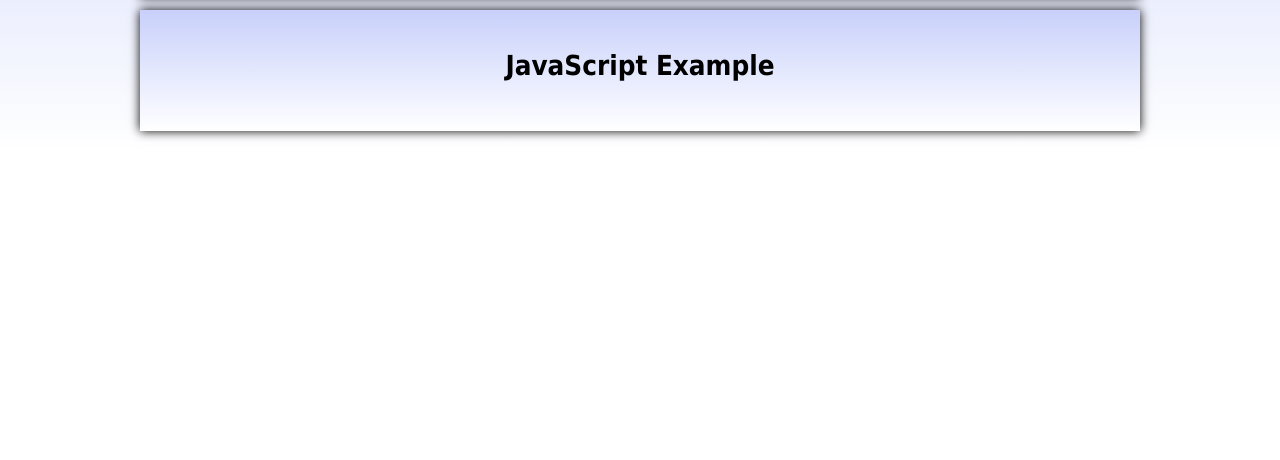
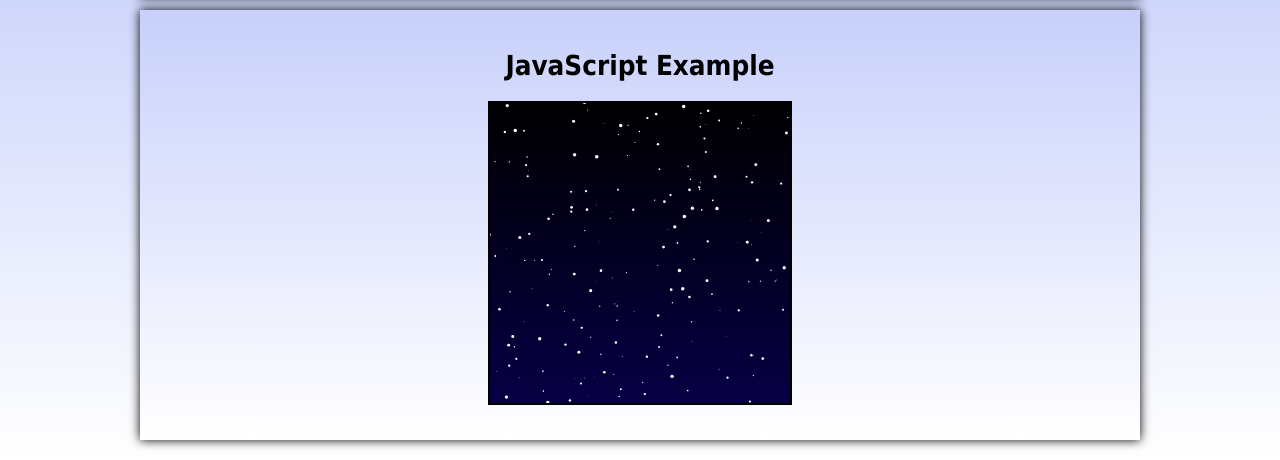
Before and after one commit to KeianBarton/KeiansPortfolio, a plain HTML site: page index.html in a window 1280 px wide. Shown: the part 1107-1567 px from the top of the page. Before the commit the page ends 1258 px from the top, so only its background shows below. Drawn offline with Linux system fonts and the light colour scheme.

Commit message:
Added basic scrolling stars Javascript example

```diff
--- a/index.html
+++ b/index.html
@@ -4,10 +4,14 @@
   <meta charset="UTF-8">
   <meta name="viewport" content="width=device-width, initial-scale=1.0, maximum-scale=1.0">
   <link rel="stylesheet" href="main.css">
+  <!-- Script to showcase CV PDF -->
   <script src="scripts/pdfScript.js"></script>
+  <!-- Scripts to run example Javascript game -->
+  <script src="scripts/exampleGame/Program.js"></script>
+  <script src="scripts/exampleGame/Stars.js"></script>
   <title>Keian's Portfolio Page</title>
 </head>
-<body>
+<body onload="Main()">
   <div class="wrapper">
     <header>
       <img src = "images/KeianProfile.jpg" alt="Keian Barton's Profile Picture">
@@ -25,7 +29,7 @@
               <button type="button" onclick="toggleCvPdf()">my CV</button>
               for more details.
             </p>
-            <iframe id="cvPDFFrame" style="display:none" height=500></iframe>
+            <iframe id="cvPdfFrame" style="display:none" height=500></iframe>
           </div>
           <div id="skills">
             <h3>Technologies</h3>
@@ -90,11 +94,11 @@
         </div>
       </li>
       <li>
-      <div style="flex: auto;" id="javaScriptExample">
-      <h3>JavaScript Example</h3>
-    </li>
-  </ul>
-    </div>
+        <div style="flex: auto;" id="javaScriptExample">
+          <h3>JavaScript Example</h3>
+        </div>
+      </li>
+    </ul>
   </div>
 </body>
 </html>
--- a/main.css
+++ b/main.css
@@ -88,8 +88,8 @@ header h2 {
   padding-bottom: 3%;
 }
 
-#cvPDFFrame {
-  width: 100%
+#cvPdfFrame {
+  width: 100%;
 }
 
 #skills li{
@@ -146,22 +146,15 @@ header h2 {
   box-shadow: 0px 0px 10px #000000;
   padding: 3%;
   margin-bottom: 2%;
-  text-align: justify;
-}
-
-#javaScriptExample li {
-  border-top: 1px solid #000000;
-  font-size: 115%;
-  font-weight: bold;
-  list-style-type: none;
-  padding: 2% 0 2% 0;
-}
-
-#javaScriptExample p {
-  font-style: italic;
-  padding-bottom: 1%;
+  text-align: center;
 }
 
 #javaScriptExample div {
   padding-bottom: 5%;
 }
+
+#javaScriptGameArea {
+  background-color: #000000;
+  background: linear-gradient(to top, #060044, #000000);
+  border: 2px solid #000000;
+}
--- /dev/null
+++ b/scripts/exampleGame/Program.js
@@ -0,0 +1,39 @@
+// Setup variables
+
+var gameCanvas;
+var stars;
+
+function Main() {
+  gameCanvas = new GameCanvas(300,300,60);
+  gameCanvas.initialize();
+  stars = new Stars(200,1,0.5,1.5);
+  stars.initialize();
+}
+
+// Main game canvas
+
+function GameCanvas(width,height,fps) {
+  this.width = width;
+  this.height = height;
+  this.fps = fps;
+}
+
+GameCanvas.prototype = {
+  initialize: function() {
+    this.canvas = document.createElement("canvas");
+    this.canvas.width = this.width;
+    this.canvas.height = this.height;
+    this.canvas.id = "javaScriptGameArea";
+    this.context = this.canvas.getContext("2d");
+    this.interval = setInterval(redrawGameArea,1000/this.fps);
+    document.getElementById("javaScriptExample").appendChild(this.canvas);
+  }
+};
+
+// Update drawings
+
+function redrawGameArea() {
+  var ctx = gameCanvas.context;
+  ctx.clearRect(0,0,gameCanvas.width,gameCanvas.height);
+  stars.updatePositions();
+}
--- /dev/null
+++ b/scripts/exampleGame/Stars.js
@@ -0,0 +1,60 @@
+// Combination of stars
+
+function Stars(number,size,speed,sizeSpread) {
+  this.number = number;
+  this.size = size;
+  this.speed = speed;
+  this.sizeSpread = sizeSpread;
+}
+
+Stars.prototype = {
+  initialize: function() {
+    for (var i=1; i<=this.number; i++) {
+      var x = gameCanvas.width*Math.random();
+      var y = gameCanvas.height*Math.random();
+      var star = new Star(x,y,this.speed,this.size,this.sizeSpread);
+      star.draw();
+      Stars["star"+i] = star;
+    }
+  },
+  updatePositions: function() {
+    for (var i=1; i<=this.number; i++) {
+      var star = Stars["star"+i];
+      star.updatePosition();
+      star.draw();
+    }
+  }
+};
+
+// Single star
+
+function Star(x,y,speed,radius,sizeSpread) {
+  // Stars start randomly distributed on the canvas
+  this.x = x;
+  this.y = y;
+  // Star radius and speed is randomly assigned
+  var sizeSpreadDiff = sizeSpread/2;
+  var multiplier = (1-sizeSpreadDiff)*radius +
+                    sizeSpread*Math.random();
+  this.radius = multiplier*radius;
+  this.speed = multiplier*speed;
+  ;
+}
+
+Star.prototype = {
+  updatePosition: function() {
+    this.y = this.y + this.speed;
+    // Loop stars if they move off the canvas; randomly between -50 and 0
+    if (this.y > gameCanvas.height){
+      this.y = Math.floor(-50 + 50*Math.random());
+    }
+  },
+  draw: function() {
+    // Draw stars using the canvas context
+    var ctx = gameCanvas.context;
+    ctx.beginPath();
+    ctx.arc(this.x, this.y, this.radius, 0, Math.PI*2, true);
+    ctx.fillStyle = "#FFFFFF";
+    ctx.fill();
+  }
+};
--- a/scripts/pdfScript.js
+++ b/scripts/pdfScript.js
@@ -1,5 +1,5 @@
 function toggleCvPdf() {
-  var pdfFrame = document.getElementById("cvPDFFrame");
+  var pdfFrame = document.getElementById("cvPdfFrame");
   if (pdfFrame.style.display == "block") {
     pdfFrame.style.display = "none";
     return;
```
